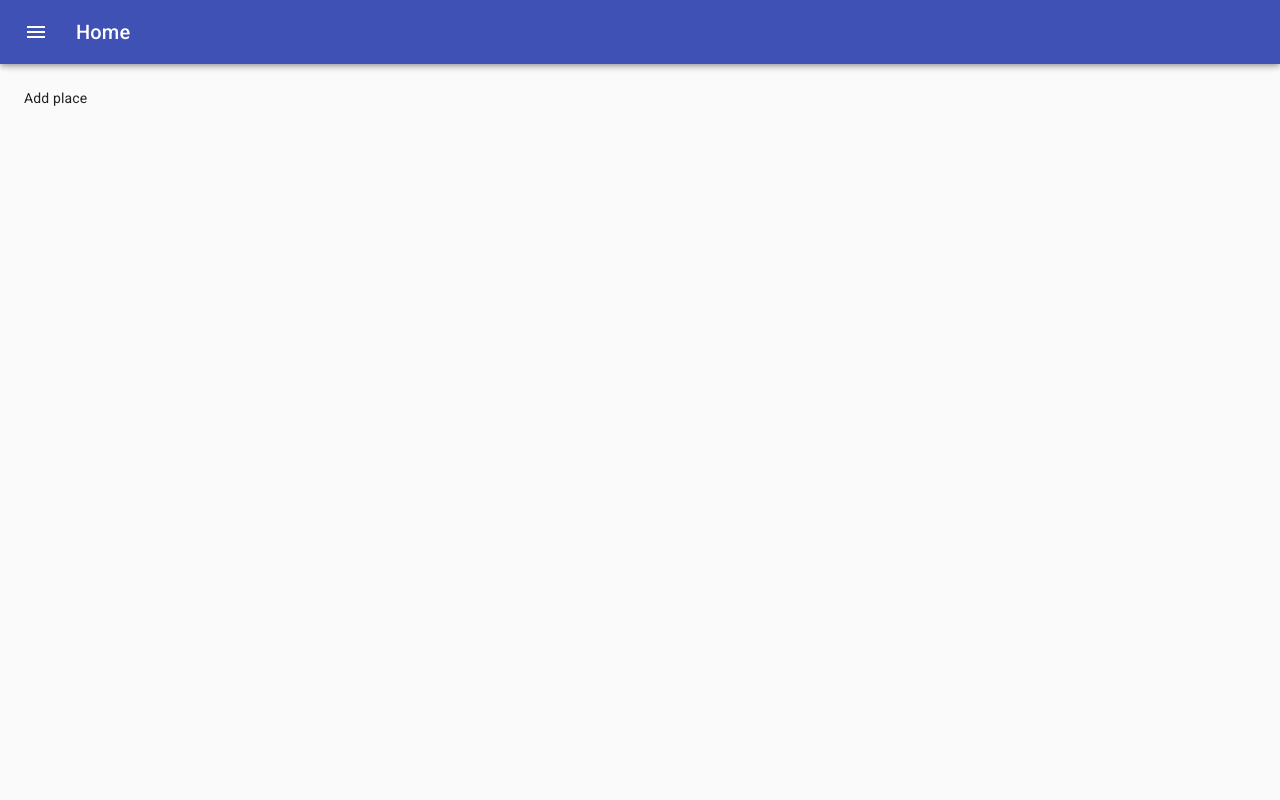
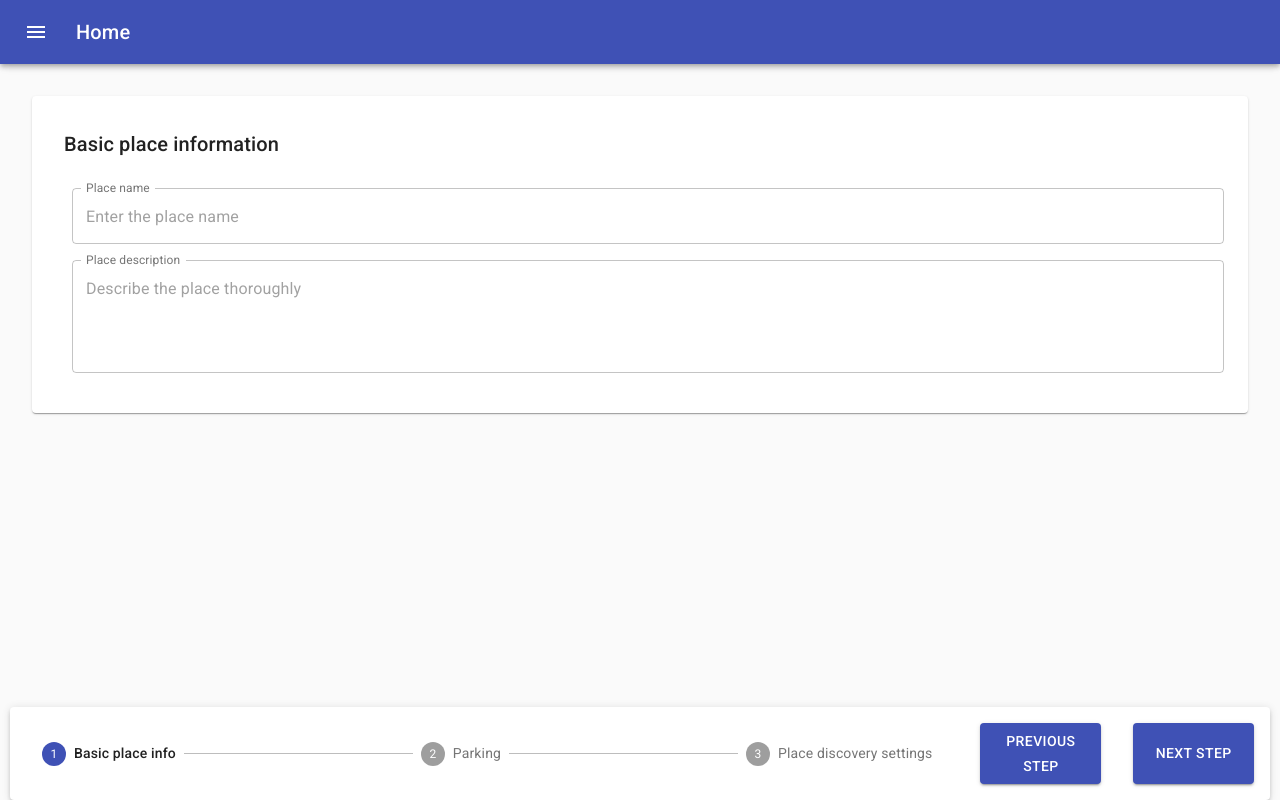
Before and after one commit to benasmi/TravellingAdmin, a React (Create React App) app: page /addplace in a window 1280 px wide. Built offline with nearby package versions, Linux system fonts and the light colour scheme.

Commit message:
Add place stepper element set up

```diff
--- a/src/pages/AddPlace.js
+++ b/src/pages/AddPlace.js
@@ -4,20 +4,148 @@ import { createBrowserHistory } from "history";
 import AddIcon from "@material-ui/icons/Add";
 import Button from "@material-ui/core/Button";
 import history from "../helpers/history";
+import Stepper from "@material-ui/core/Stepper";
+import Step from "@material-ui/core/Step";
+import StepLabel from "@material-ui/core/StepLabel";
+import Box from "@material-ui/core/Box";
+import PropTypes from "prop-types";
+import { Paper } from '@material-ui/core';
+import Typography from "@material-ui/core/Typography";
+import TextField from "@material-ui/core/TextField";
 
 
 const styles = theme => ({
     button: {
-        margin: theme.spacing(1)
+        margin: theme.spacing(2),
+        // backgroundColor: "black"
+    },
+    bottomBar: {
+        position: 'fixed',
+        bottom: 0,
+         right: 10,
+         left: 10,
+         //width: '100%',
+        display: 'flex',
+        justifyContent: 'flex-end'
+    },
+    content: {
+        // width: '90%',
+        // margin: 'auto',
+        margin: theme.spacing(1),
+        padding: theme.spacing(4),
     }
 });
 
-
-function AddPlace(){
-    return <div>
-        Add place
-    </div>
+function getSteps() {
+    return ['Basic place info', 'Parking', 'Place discovery settings'];
 }
 
 
+function AddPlace(props){
+    const {classes} = props
+    const [activeStep, setActiveStep] = React.useState(0);
+
+    let steps = getSteps()
+
+    const handleNext = () => {
+        setActiveStep((prevActiveStep) => Math.min(prevActiveStep + 1, steps.length));
+    };
+    const handleBack = () => {
+        setActiveStep((prevActiveStep) => Math.max(0, prevActiveStep - 1));
+    };
+
+    const getStep = (step) =>{
+        switch(step){
+            case 0:
+                return(
+                    <div>
+                        <Typography variant="h6" >
+                            Basic place information
+                        </Typography>
+                        <br/>
+                        <TextField
+                            label="Place name"
+                            style={{ margin: 8 }}
+                            placeholder="Enter the place name"
+                            fullWidth
+                            variant="outlined"
+                            margin="normal"
+                            InputLabelProps={{
+                                shrink: true,
+                            }}
+                        />
+                        <TextField
+                            label="Place description"
+                            style={{ margin: 8 }}
+                            placeholder="Describe the place thoroughly"
+                            fullWidth
+                            multiline
+                            variant="outlined"
+                            rows={4}
+                            margin="normal"
+                            InputLabelProps={{
+                                shrink: true,
+                            }}
+                        />
+                    </div>
+                )
+            case 1:
+                return(
+                    <div>
+                        <Typography variant="h6" >
+                            Add parking
+                        </Typography>
+                    </div>
+                )
+            case 2:
+                return(
+                    <div>
+                        <Typography variant="h6" >
+                            Place discovery settings
+                        </Typography>
+                    </div>
+                )
+        }
+    }
+
+    return (
+        <div>
+
+            <Paper elevation = {1} className={classes.content}>
+                {getStep(activeStep)}
+            </Paper>
+
+            <Paper elevation = {3} className = {classes.bottomBar}>
+
+                <Stepper activeStep={activeStep} style={{ backgroundColor: "transparent", width: '80%' }}>
+                    {steps.map((label, index) => {
+                        return(
+                            <Step key={index}>
+                                <StepLabel>{label}</StepLabel>
+                            </Step>)
+                    })}
+                </Stepper>
+
+                <Button
+                    style={{width: '10%'}}
+                    variant="contained"
+                    color="primary"
+                    onClick={handleBack}
+                    className={classes.button}
+                >Previous step</Button>
+                <Button
+                    style={{width: '10%'}}
+                    variant="contained"
+                    color="primary"
+                    onClick={handleNext}
+                    className={classes.button}
+                >Next step</Button>
+            </Paper>
+        </div>
+    )
+}
+AddPlace.propTypes = {
+    classes: PropTypes.object.isRequired
+};
+
 export default withStyles(styles)(AddPlace)
--- a/src/pages/Places.js
+++ b/src/pages/Places.js
@@ -98,7 +98,6 @@ const headCells = [
 
 function Places(props) {
 
-
     const [data, setData] = useState([]);
     const [pageData, setPageData] = useState([]);
     const [isLoading, setIsLoading] = useState(true);
```
Also changed, not shown: 1 other file (tests, documents, lock files or other folders).
